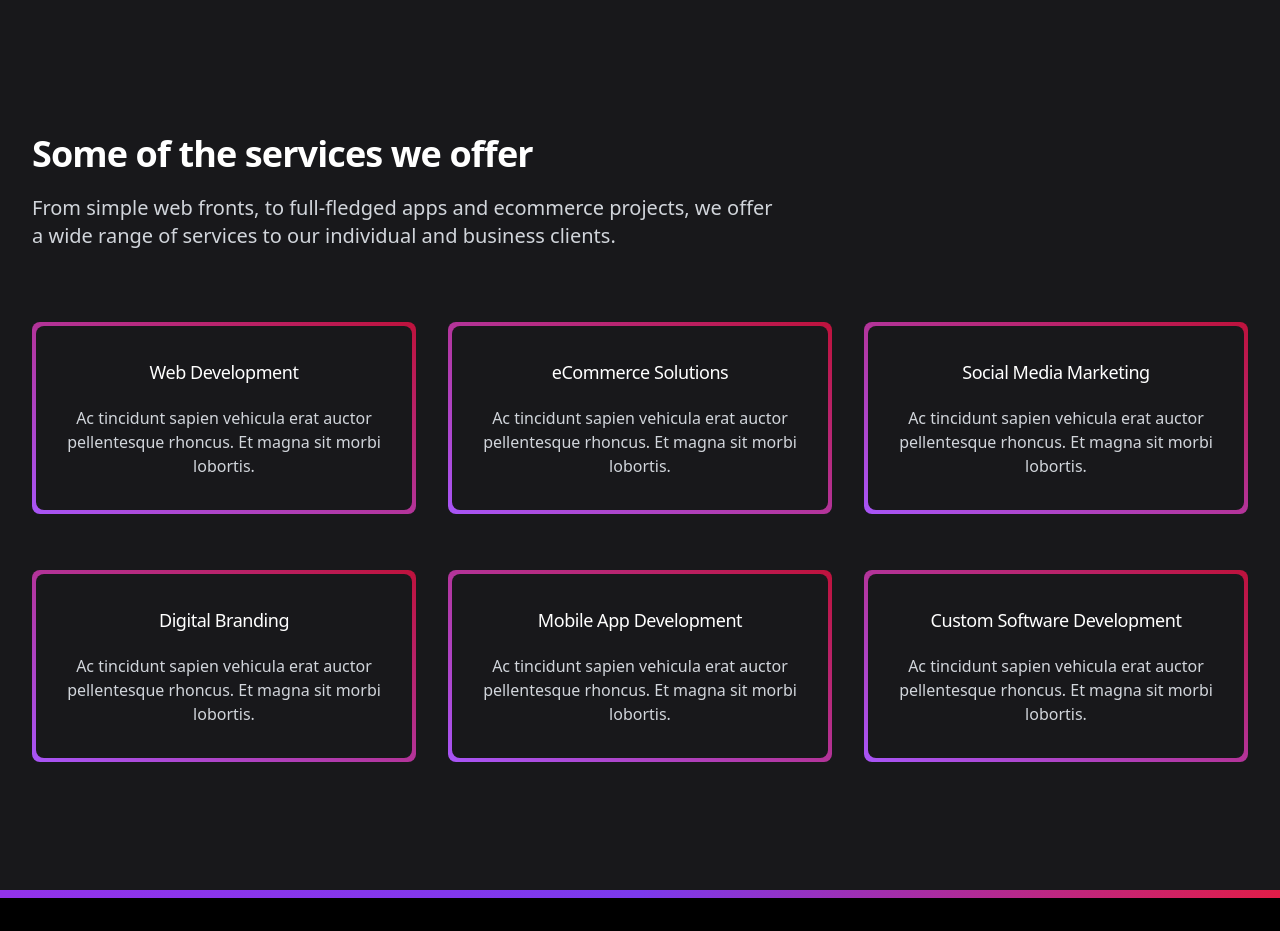
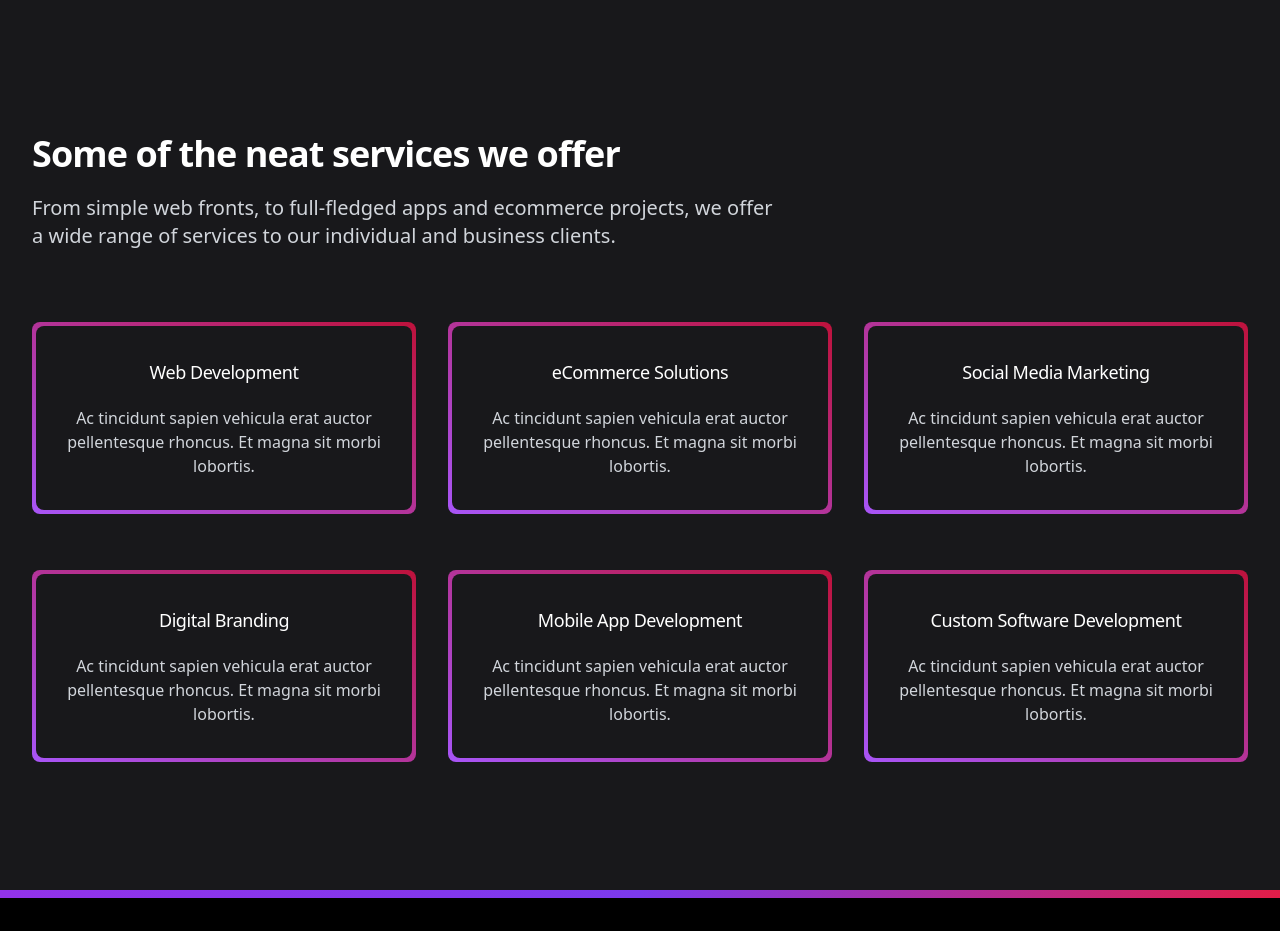
Before and after one commit to aymanoid/dazaki-web, a Next.js app: page / in a window 1280 px wide. Shown: the part 1180-2111 px from the top of the page. Built offline with nearby package versions, Linux system fonts and the light colour scheme.

Commit message:
update services section title

```diff
--- a/components/home/ServicesSection.jsx
+++ b/components/home/ServicesSection.jsx
@@ -36,7 +36,7 @@ const ServicesSection = () => {
     <div className="relative bg-zinc-900 py-16 sm:py-24 lg:py-32">
       <div className="mx-auto max-w-md px-4 text-center sm:max-w-3xl sm:px-6 lg:max-w-7xl lg:px-8">
         <p className="mt-2 text-left text-3xl font-extrabold tracking-tight text-white sm:text-4xl">
-          Some of the services we offer
+          Some of the neat services we offer
         </p>
         <p className="mt-5 max-w-prose text-left text-xl text-gray-300">
           From simple web fronts, to full-fledged apps and ecommerce projects,
```
